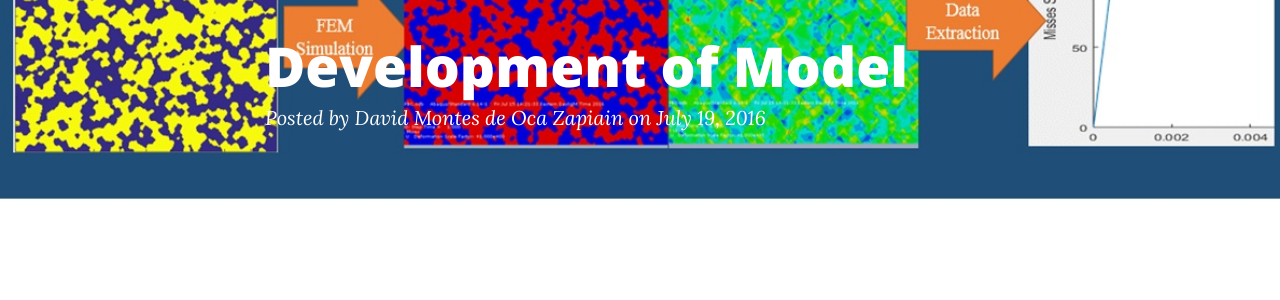
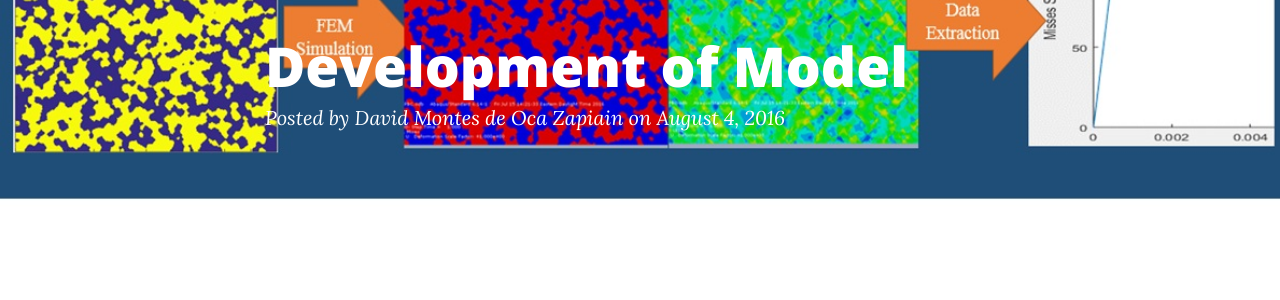
Before and after one commit to dmontesdocaz/GT-Sandia_Collaboration, a Jekyll site: the page built from _posts/2016-08-04-Development-of-Model.markdown, in a window 1280 px wide and 900 px high. Shown: the part 134-434 px from the top of the window. Built offline with Jekyll 4.4.1, drawn with Linux system fonts in a browser that asks for light colours; nearby versions of some CDN libraries; comment, search, counter and statistics services are not loaded.

Commit message:
Update 2016-08-04-Development-of-Model.markdown

```diff
--- a/_posts/2016-08-04-Development-of-Model.markdown
+++ b/_posts/2016-08-04-Development-of-Model.markdown
@@ -1,7 +1,7 @@
 ---
 layout:     post
 title:     Development of Model
-date:       2016-07-19 12:00:00
+date:       2016-08-04 12:00:00
 author:     David Montes de Oca Zapiain
 tags:
 ---
```
